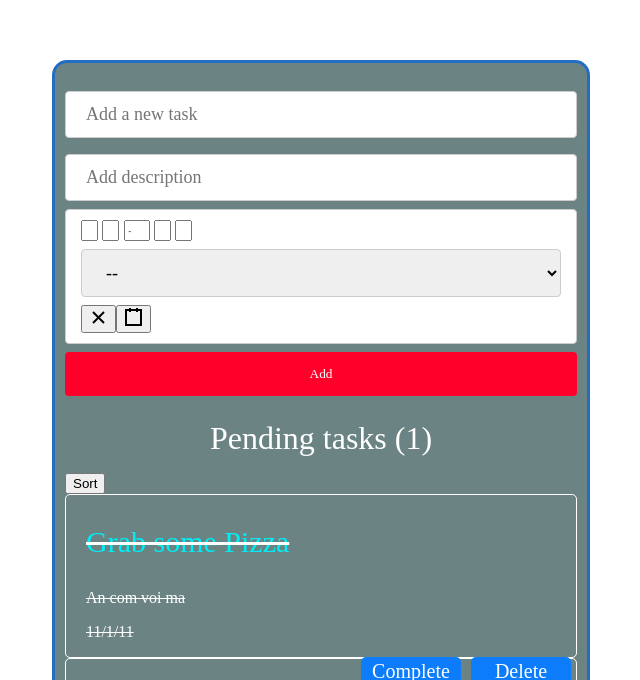
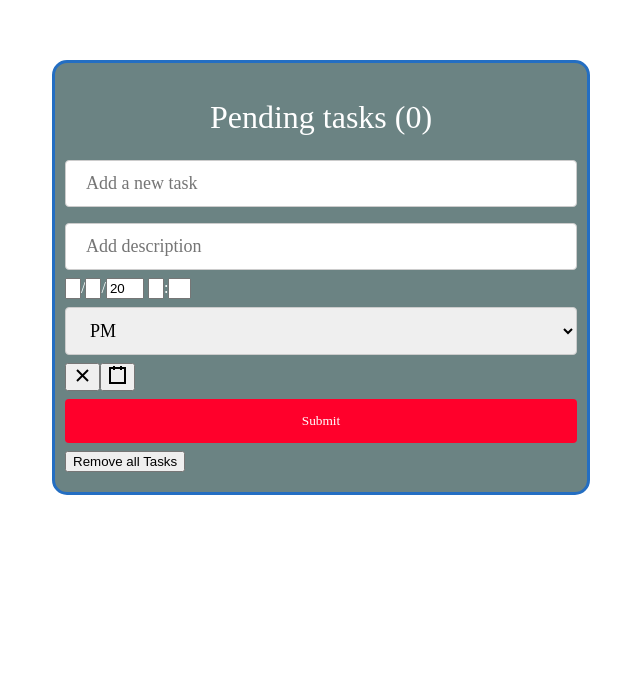
Before and after one commit to TVHung/to-do-reactjs, a React (Create React App) app: page / in a window 1280 px wide. Shown: the part 120-800 px from the top of the page, without its empty margins (319-959 px from the left). Built offline with nearby package versions, Linux system fonts and the light colour scheme.

Commit message:
Add_save_localstorage

```diff
--- a/src/component/Todo.js
+++ b/src/component/Todo.js
@@ -1,28 +1,29 @@
-import React, { useState, useEffect, useCallback } from 'react';
+import React, { useState, useEffect } from 'react';
 import '../assets/css/Todo.css';
 import TodoItem from './TodoItem';
 import {getId} from '../lib/util';
 import DateTimePicker from 'react-datetime-picker';
 
+import useStorage from '../hooks/storage';
+
 function CreateTask({ addTask }) {
         const [value, setValue] = useState("");
         const [description, setDescription] = useState("");
-        const [dateTime, SetDateTime] = useState("");
+        const [dateTime, SetDateTime] = useState(new Date());
 
         const handleSubmit = e => {
             e.preventDefault();
             if (!value) return;
+            var date = dateTime.toLocaleString();
 
-            var date = dateTime.toLocaleString();
             addTask(value, description, date);
-
+            console.log(value, description, date);
             setValue("");
             setDescription("");
             SetDateTime("");
         }
 
         return (
-            <>
             <form onSubmit={handleSubmit}>
                 <input
                     type="text"
@@ -30,7 +31,6 @@ function CreateTask({ addTask }) {
                     value={value}
                     placeholder="Add a new task"
                     onChange={e => setValue(e.target.value)}
-                        required
                 />
                 <input
                     type="text"
@@ -40,92 +40,85 @@ function CreateTask({ addTask }) {
                     onChange={e => setDescription(e.target.value)}
                 />
                 <DateTimePicker
-                        className="dateTime"
                     onChange={SetDateTime}
                     value={dateTime}
                 />
-                    <input type="submit" value="Add" />
+                <input type="submit" value="Submit" />
             </form>
-            </>
         );
     }
 
 
 function Todo() {
         const [tasksRemaining, setTasksRemaining] = useState(0);
-        const [tasks, setTasks] = useState([
-            {
-                id: getId(),
-                title: "Grab some Pizza",
-                description: "An com voi ma",
-                dateTime: "11/1/11",
-                completed: true
-            },
-            {
-                id: getId(),
-                title: "Do your workout",
-                description: "An com voi ma",
-                dateTime: "11/1/11",
-                completed: true
-            },
-            {
-                id: getId(),
-                title: "Hangout with friends",
-                description: "An com voi ma",
-                dateTime: "11/1/11",
-                completed: false
-            }
-        ]);
+        // const [tasks, setTasks] = useState([
+        //     {
+        //         id: getId(),
+        //         title: "Grab some Pizza",
+        //         description: "An com voi ma",
+        //         dateTime: "11/1/11",
+        //         completed: true
+        //     },
+        //     {
+        //         id: getId(),
+        //         title: "Do your workout",
+        //         description: "An com voi ma",
+        //         dateTime: "11/1/11",
+        //         completed: true
+        //     },
+        //     {
+        //         id: getId(),
+        //         title: "Hangout with friends",
+        //         description: "An com voi ma",
+        //         dateTime: "11/1/11",
+        //         completed: false
+        //     }
+        // ]);
+
+          const [tasks, putItems, clearItems] = useStorage();
         useEffect(() => {
           setTasksRemaining(tasks.filter(task => !task.completed).length)
         }, [tasks]);
 
-        const addTask = useCallback((title, description, dateTime) => {
+        const addTask = (title, description, dateTime) => {
             var id = getId();
             const newTasks = [...tasks, {id, title, description, dateTime, completed: false }];
-            setTasks(newTasks);
-        }, [tasks]);
-
-        const completeTask = (idItem) => {
-            const newTask = tasks.map(task => {
-                if (task.id === idItem) {
-                    task.completed = !task.completed;
-                }
-                return task;
-              });
-              setTasks(newTask);
+            putItems(newTasks);
         };
 
-        const removeTask = (idItem) => {
+        const completeTask = (index) => {
             const newTasks = [...tasks];
-            setTasks(newTasks.filter(({ id }) => id !== idItem));
+            newTasks[index].completed = true;
+            putItems(newTasks);
         };
 
-        const sortByTime = useCallback(() => {
-            const tasksSorted = [...tasks].sort((a, b) => {
-                return a.dateTime < b.dateTime ? -1 : 1
-            });
-            setTasks(tasksSorted);
-            console.log(tasksSorted);
-        }, [tasks]);
+        const removeTask = (index) => {
+            const newTasks = [...tasks];
+            newTasks.splice(index, 1);
+            putItems(newTasks);
+        };
 
         return (
             <div className="todo-container">
+                <div className="header">Pending tasks ({tasksRemaining})</div>
+                <div className="tasks">
+                    {tasks.map((task, index) => (
+                        <TodoItem
+                        task={task}
+                        index={index}
+                        completeTask={completeTask}
+                        removeTask={removeTask}
+                        key={index}
+                        />
+                    ))}
+                </div>
                 <div className="create-task" >
                     <CreateTask addTask={addTask} />
                 </div>
-                <div className="header">Pending tasks ({tasksRemaining})</div>
-                <button onClick={() => sortByTime()}>Sort</button>
-                <div className="tasks">
-                    {tasks.map((task) => (
-                        <TodoItem
-                        task={task}
-                        id={task.id}
-                        completeTask={completeTask}
-                        removeTask={removeTask}
-                        key={task.id}
-                        />
-                    ))}
+                <div className="panel-block">
+                    <button className="button is-light is-fullwidth" onClick={clearItems}>
+                        Remove all Tasks
+                    </button>
                 </div>
             </div>
         );    }
--- a/src/component/TodoItem.js
+++ b/src/component/TodoItem.js
@@ -1,18 +1,15 @@
 import React from 'react'
-import '../assets/css/TodoItem.css';
+import './Todo.js';
 
-export default function TodoItem({ task, id, completeTask, removeTask }) {
+export default function TodoItem({ task, index, completeTask, removeTask }) {
     return (
-        <div className="task">
-            <div className="infor" style={{ textDecoration: task.completed ? "line-through" : "" }}>
-                <p className="titleItem">{task.title}</p>
-                <p className="description">{task.description}</p>
-                <p>{task.dateTime}</p>
-            </div>
-            <div className="control">
-                <button className="controlBtn" onClick={() => removeTask(id)}>Delete</button>
-                <button className="controlBtn" onClick={() => completeTask(id)}>Complete</button>
-            </div>
+        <div className="task" style={{ textDecoration: task.completed ? "line-through" : "" }}>
+            <p>{task.title}</p>
+            <p>{task.description}</p>
+            <p>{task.dateTime}</p>
+
+            <button style={{ background: "red" }} onClick={() => removeTask(index)}>x</button>
+            <button onClick={() => completeTask(index)}>Complete</button>
         </div>
     )
 }
--- /dev/null
+++ b/src/hooks/storage.js
@@ -0,0 +1,32 @@
+import { useState, useEffect } from 'react';
+
+const STORAGE_KEY = 'itss-todo';
+
+function useStorage() {
+  const [items, setItems] = useState([]);
+  　/*global localStorage*/
+  useEffect(() => {
+    const data = localStorage.getItem(STORAGE_KEY);
+
+    if (!data) {
+      localStorage.setItem(STORAGE_KEY, JSON.stringify([]));
+    } else {
+      setItems(JSON.parse(data));
+    }
+  }, []);
+
+  const putItems = items => {
+    localStorage.setItem(STORAGE_KEY, JSON.stringify(items));
+    setItems  (items);
+  };
+
+  const clearItems = () => {
+    localStorage.setItem(STORAGE_KEY, JSON.stringify([]));
+    setItems([]);
+
+  };
+
+  return [items, putItems, clearItems];
+}
+
+export default useStorage;
```
Lines whose indentation alone changed are shown as unchanged.
